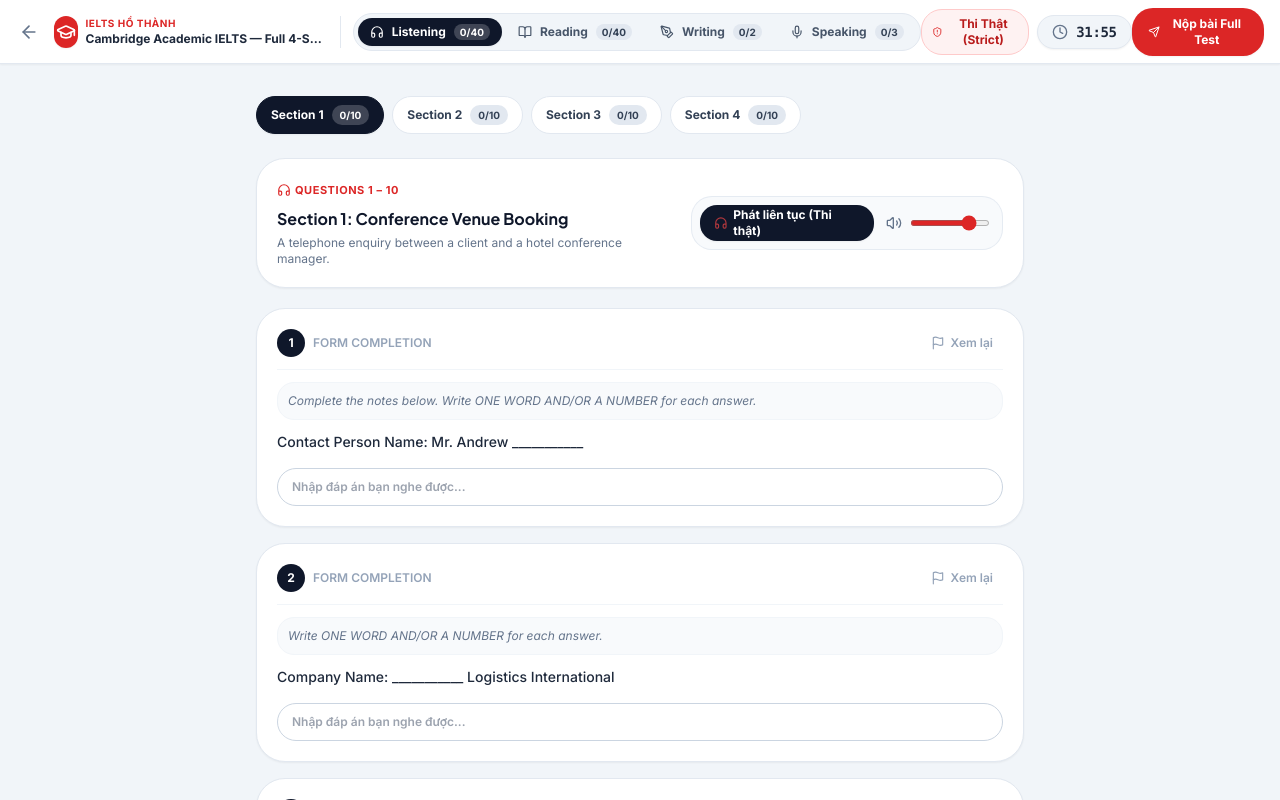
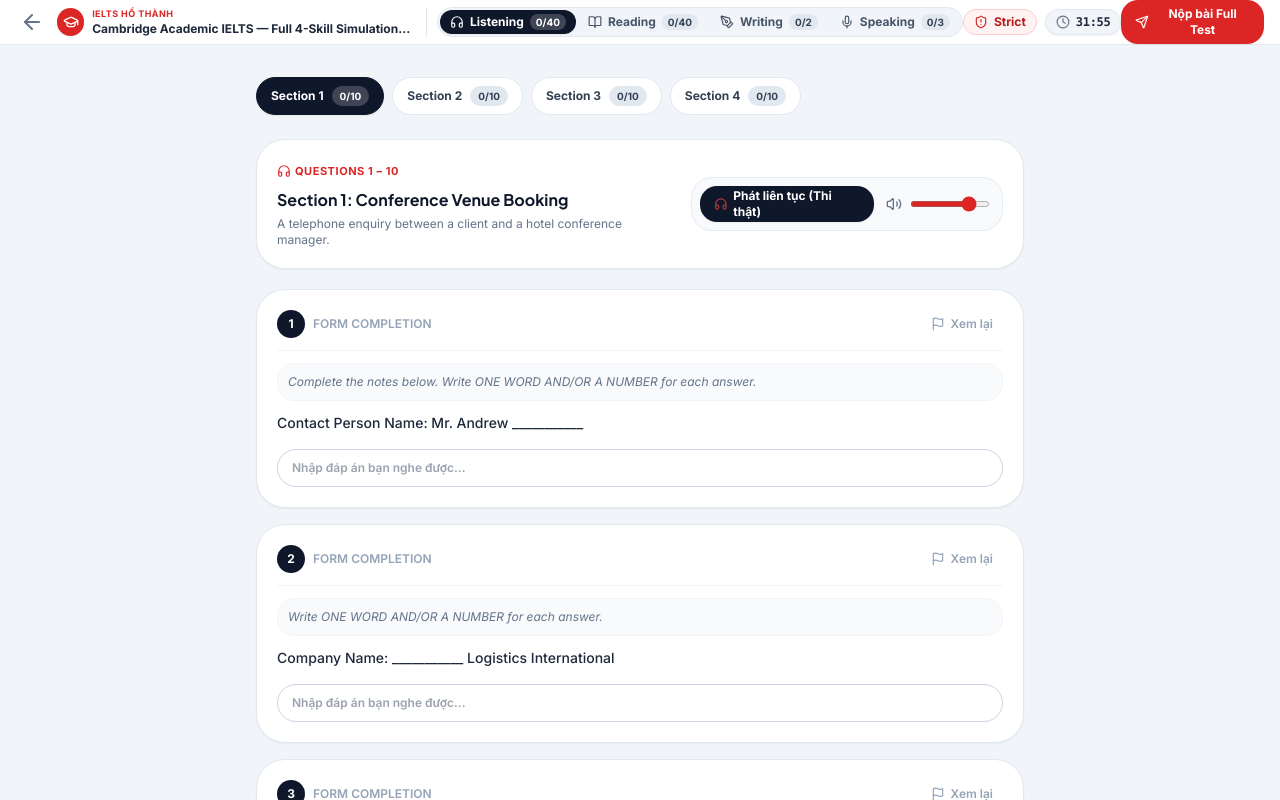
Before and after one commit to rifujin123/ielts-lms, a React (Vite) app: page /exam in a window 1280 px wide. Built offline with nearby package versions, Linux system fonts and the light colour scheme.

Commit message:
feat(exam-runner): narrow header layout, compact Strict/Practice badge with integrated warning indicator

```diff
--- a/src/features/exam-runner/data/cambridgeFull4SkillMock.ts
+++ b/src/features/exam-runner/data/cambridgeFull4SkillMock.ts
@@ -6,6 +6,7 @@ export const cambridgeFull4SkillMock: FullIeltsExamManifest = {
   title: 'Cambridge Academic IELTS — Full 4-Skill Simulation Test',
   code: 'IELTS-HT-CBT-4SKILLS-01',
   type: 'ACADEMIC',
+  mode: 'STRICT',
   description:
     'Full Computer-Based Test (CBT) covering all 4 skills: Listening (40 Qs), Reading (40 Qs), Writing (2 Tasks), and Speaking (3 Parts). 100% schema-driven and extensible.',
   skills: {
--- a/src/features/exam-runner/index.tsx
+++ b/src/features/exam-runner/index.tsx
@@ -52,7 +52,6 @@ export const ExamRunnerPage: React.FC = () => {
     writingSubmissions,
     speakingRecordings,
     examMode,
-    setExamMode,
     tabSwitchCount,
     incrementTabSwitchCount,
     isRubricModalOpen,
@@ -150,32 +149,41 @@ export const ExamRunnerPage: React.FC = () => {
 
   return (
     <div className="flex h-screen w-screen flex-col overflow-hidden bg-slate-100 select-none">
-      {/* ── Top Universal 4-Skill Header ───────────────────────────── */}
-      <header className="sticky top-0 z-40 flex h-16 w-full items-center justify-between border-b border-slate-200 bg-white px-4 shadow-xs">
-        <div className="flex items-center gap-3">
+      {/* ── Top Universal 4-Skill Header (Narrow & Sleek) ─────────── */}
+      <header className="relative sticky top-0 z-40 flex h-13 w-full items-center justify-between border-b border-slate-200 bg-white px-3 sm:px-4 shadow-2xs">
+        {/* Subtle Ambient Warning Indicator Bar at Bottom of Header */}
+        {examMode === 'STRICT' && tabSwitchCount > 0 && !isSubmitted && (
+          <div
+            className={`absolute bottom-0 left-0 right-0 h-0.5 ${
+              tabSwitchCount >= 3 ? 'bg-red-600 animate-pulse' : 'bg-amber-500'
+            }`}
+          />
+        )}
+
+        <div className="flex items-center gap-2.5">
           <button
             type="button"
             onClick={() => navigate('/tests')}
             title="Thoát phòng thi"
-            className="btn-interactive flex h-9 w-9 items-center justify-center rounded-lg text-slate-500 hover:bg-slate-100 hover:text-slate-900 transition-colors"
+            className="btn-interactive flex h-8 w-8 items-center justify-center rounded-lg text-slate-500 hover:bg-slate-100 hover:text-slate-900 transition-colors"
           >
-            <ArrowLeft className="h-5 w-5" strokeWidth={2} />
+            <ArrowLeft className="h-4.5 w-4.5" strokeWidth={2} />
           </button>
 
-          <div className="hidden xl:flex items-center gap-2 pr-3 border-r border-slate-200">
-            <div className="flex h-8 w-8 items-center justify-center rounded-lg bg-red-600 text-white shadow-xs">
-              <GraduationCap className="h-5 w-5" strokeWidth={2} />
+          <div className="hidden xl:flex items-center gap-2 pr-2.5 border-r border-slate-200">
+            <div className="flex h-7 w-7 items-center justify-center rounded-lg bg-red-600 text-white shadow-xs">
+              <GraduationCap className="h-4 w-4" strokeWidth={2} />
             </div>
             <div>
-              <div className="text-[10px] font-bold text-red-600 uppercase tracking-wider">
+              <div className="text-[9px] font-bold text-red-600 uppercase tracking-wider">
                 IELTS Hồ Thành
               </div>
               <div className="text-xs font-bold text-slate-800 line-clamp-1">{manifest.title}</div>
             </div>
           </div>
 
-          {/* 4-Skill Switcher Tabs */}
-          <div className="flex items-center gap-1 rounded-xl bg-slate-100 p-1 border border-slate-200">
+          {/* 4-Skill Switcher Tabs (Compact) */}
+          <div className="flex items-center gap-0.5 rounded-lg bg-slate-100 p-0.5 border border-slate-200">
             {(
               [
                 { key: 'LISTENING', label: 'Listening', icon: Headphones },
@@ -192,7 +200,7 @@ export const ExamRunnerPage: React.FC = () => {
                   key={key}
                   type="button"
                   onClick={() => setActiveSkill(key)}
-                  className={`btn-interactive flex items-center gap-2 rounded-lg px-3 py-1.5 text-xs font-bold transition-all ${
+                  className={`btn-interactive flex items-center gap-1.5 rounded-md px-2.5 py-1 text-xs font-bold transition-all ${
                     isActive
                       ? 'bg-slate-900 text-white shadow-xs'
                       : 'text-slate-600 hover:text-slate-900 hover:bg-white/60'
@@ -217,61 +225,66 @@ export const ExamRunnerPage: React.FC = () => {
           </div>
         </div>
 
-        {/* Center: Mode Selector & Realtime Countdown Timer */}
+        {/* Center: Exam Mode Badge & Realtime Countdown Timer */}
         <div className="flex items-center gap-2">
-          {/* Strict vs Practice Mode Toggle */}
-          <button
-            type="button"
-            disabled={isSubmitted}
-            onClick={() => {
-              const nextMode = examMode === 'STRICT' ? 'PRACTICE' : 'STRICT'
-              setExamMode(nextMode)
-              toast.info(
-                nextMode === 'STRICT'
-                  ? 'Đã bật Chế độ Thi Thật (Strict Exam Mode)'
-                  : 'Đã bật Chế độ Luyện Tập (Practice Mode)',
-                {
-                  description:
-                    nextMode === 'STRICT'
-                      ? 'Khóa nút tạm dừng audio, khóa dán văn bản và kích hoạt bộ đếm chuyển tab.'
-                      : 'Cho phép tự do tạm dừng audio và không giới hạn dán văn bản.',
-                },
-              )
-            }}
-            className={`btn-interactive hidden sm:flex items-center gap-1.5 rounded-xl px-2.5 py-1.5 text-xs font-bold transition-all border ${
+          {/* Read-only Badge: Shows 'Strict' or 'Practice' with integrated Warning */}
+          <div
+            title={
               examMode === 'STRICT'
-                ? 'border-red-200 bg-red-50 text-red-700 hover:bg-red-100 shadow-2xs'
-                : 'border-emerald-200 bg-emerald-50 text-emerald-700 hover:bg-emerald-100 shadow-2xs'
+                ? `Chế độ Strict do giáo viên thiết lập.${
+                    tabSwitchCount > 0
+                      ? ` CẢNH BÁO: Đã phát hiện ${tabSwitchCount}/3 lần chuyển tab rời màn hình thi!`
+                      : ' Khóa tạm dừng audio, khóa dán văn bản và giám sát chuyển tab.'
+                  }`
+                : 'Chế độ Practice do giáo viên thiết lập: Cho phép tự do kiểm soát audio và xem lại bài.'
+            }
+            className={`flex items-center gap-1.5 rounded-lg px-2.5 py-1 text-xs font-bold select-none border cursor-default transition-all ${
+              examMode === 'STRICT'
+                ? tabSwitchCount > 0
+                  ? 'border-amber-300 bg-amber-50 text-amber-900 ring-1 ring-amber-300 shadow-2xs'
+                  : 'border-red-200 bg-red-50 text-red-700 shadow-2xs'
+                : 'border-emerald-200 bg-emerald-50 text-emerald-700 shadow-2xs'
             }`}
           >
             {examMode === 'STRICT' ? (
               <>
-                <ShieldAlert className="h-3.5 w-3.5 text-red-600" />
-                <span>Thi Thật (Strict)</span>
+                <ShieldAlert
+                  className={`h-3.5 w-3.5 shrink-0 ${
+                    tabSwitchCount > 0 ? 'text-amber-600' : 'text-red-600'
+                  }`}
+                />
+                <span>Strict</span>
+                {tabSwitchCount > 0 && !isSubmitted && (
+                  <span
+                    title={`Cảnh báo: Đã phát hiện ${tabSwitchCount}/3 lần chuyển tab`}
+                    className={`inline-flex items-center gap-0.5 rounded-md px-1.5 py-0.2 text-[10px] font-extrabold animate-pulse ${
+                      tabSwitchCount >= 3
+                        ? 'bg-red-600 text-white'
+                        : 'bg-amber-200/90 text-amber-950'
+                    }`}
+                  >
+                    <span>⚠️</span>
+                    <span>{tabSwitchCount}/3</span>
+                  </span>
+                )}
               </>
             ) : (
               <>
-                <ShieldCheck className="h-3.5 w-3.5 text-emerald-600" />
-                <span>Luyện Tập (Practice)</span>
+                <ShieldCheck className="h-3.5 w-3.5 text-emerald-600 shrink-0" />
+                <span>Practice</span>
               </>
             )}
-          </button>
+          </div>
 
-          {/* Tab Switch Violation Counter in Strict Mode */}
-          {examMode === 'STRICT' && tabSwitchCount > 0 && !isSubmitted && (
-            <span className="hidden md:inline-flex items-center gap-1 rounded-lg bg-amber-100 px-2.5 py-1 text-[11px] font-bold text-amber-800 animate-pulse border border-amber-300">
-              ⚠️ Chuyển tab: {tabSwitchCount}/3
-            </span>
-          )}
-
+          {/* Compact Countdown Timer */}
           <div
-            className={`flex items-center gap-2 rounded-xl px-3.5 py-1.5 font-mono text-sm font-bold tracking-tight shadow-xs ${
+            className={`flex items-center gap-1.5 rounded-lg px-2.5 py-1 font-mono text-xs font-bold tracking-tight shadow-xs ${
               isUrgent && !isSubmitted
                 ? 'animate-pulse bg-red-50 text-red-600 border border-red-200'
                 : 'bg-slate-100 text-slate-800 border border-slate-200'
             }`}
           >
-            <Clock className="h-4 w-4 text-slate-500" />
+            <Clock className="h-3.5 w-3.5 text-slate-500" />
             <span>{isSubmitted ? 'Đã thu bài' : formattedTime}</span>
           </div>
         </div>
@@ -282,7 +295,7 @@ export const ExamRunnerPage: React.FC = () => {
             <button
               type="button"
               onClick={() => setIsSubmitModalOpen(true)}
-              className="btn-interactive inline-flex items-center gap-1.5 rounded-xl bg-red-600 px-4 py-2 text-xs font-bold text-white shadow-xs hover:bg-red-700 active:scale-95 transition-all"
+              className="btn-interactive inline-flex items-center gap-1.5 rounded-lg bg-red-600 px-3.5 py-1.5 text-xs font-bold text-white shadow-xs hover:bg-red-700 active:scale-95 transition-all"
             >
               <Send className="h-3.5 w-3.5" />
               <span>Nộp bài Full Test</span>
@@ -292,16 +305,16 @@ export const ExamRunnerPage: React.FC = () => {
               <button
                 type="button"
                 onClick={() => setShowResultView(!showResultView)}
-                className="btn-interactive inline-flex items-center gap-1.5 rounded-xl bg-slate-900 px-3.5 py-1.5 text-xs font-bold text-white shadow-xs hover:bg-slate-800"
+                className="btn-interactive inline-flex items-center gap-1.5 rounded-lg bg-slate-900 px-3 py-1.5 text-xs font-bold text-white shadow-xs hover:bg-slate-800"
               >
                 {showResultView ? (
                   <>
-                    <Eye className="h-4 w-4 text-emerald-400" />
+                    <Eye className="h-3.5 w-3.5 text-emerald-400" />
                     <span>Xem lại đề thi</span>
                   </>
                 ) : (
                   <>
-                    <Award className="h-4 w-4 text-amber-400" />
+                    <Award className="h-3.5 w-3.5 text-amber-400" />
                     <span>Xem bảng điểm</span>
                   </>
                 )}
@@ -310,9 +323,9 @@ export const ExamRunnerPage: React.FC = () => {
               <button
                 type="button"
                 onClick={handleRetakeExam}
-                className="btn-interactive inline-flex items-center gap-1.5 rounded-xl bg-red-600 px-3.5 py-1.5 text-xs font-bold text-white shadow-xs hover:bg-red-700 active:scale-95 transition-all"
+                className="btn-interactive inline-flex items-center gap-1.5 rounded-lg bg-red-600 px-3 py-1.5 text-xs font-bold text-white shadow-xs hover:bg-red-700 active:scale-95 transition-all"
               >
-                <RotateCcw className="h-4 w-4" />
+                <RotateCcw className="h-3.5 w-3.5" />
                 <span>Làm lại (Retake)</span>
               </button>
             </div>
--- a/src/features/exam-runner/store/fullExamStore.ts
+++ b/src/features/exam-runner/store/fullExamStore.ts
@@ -65,7 +65,7 @@ export const useFullExamStore = create<FullExamStoreState>((set, get) => ({
   manifest: defaultManifest,
   activeSkill: (saved?.activeSkill as IeltsSkillType) ?? 'LISTENING',
   activeSectionIndex: saved?.activeSectionIndex ?? 0,
-  examMode: (saved?.examMode as ExamMode) ?? 'STRICT',
+  examMode: (saved?.examMode as ExamMode) ?? defaultManifest.mode ?? 'STRICT',
   tabSwitchCount: saved?.tabSwitchCount ?? 0,
   isRubricModalOpen: false,
 
@@ -85,7 +85,7 @@ export const useFullExamStore = create<FullExamStoreState>((set, get) => ({
   isSubmitted: saved?.isSubmitted ?? false,
 
   setManifest: (manifest) => {
-    set({ manifest })
+    set({ manifest, examMode: manifest.mode ?? 'STRICT' })
   },
 
   setExamMode: (mode) => {
@@ -221,6 +221,7 @@ export const useFullExamStore = create<FullExamStoreState>((set, get) => ({
     set({
       activeSkill: 'LISTENING',
       activeSectionIndex: 0,
+      examMode: manifest.mode ?? 'STRICT',
       listeningAnswers: {},
       readingAnswers: {},
       writingSubmissions: { task1: '', task2: '' },
--- a/src/features/exam-runner/types/fullExam.types.ts
+++ b/src/features/exam-runner/types/fullExam.types.ts
@@ -138,6 +138,7 @@ export interface FullIeltsExamManifest {
   title: string
   code: string // e.g. "CAM-18-ACAD-FULL-01"
   type: 'ACADEMIC' | 'GENERAL_TRAINING'
+  mode?: ExamMode // 'STRICT' (Do Giáo viên / Hệ thống cấu hình) | 'PRACTICE' (Tự luyện tập)
   description?: string
   skills: {
     listening?: ListeningExamSkill
```
